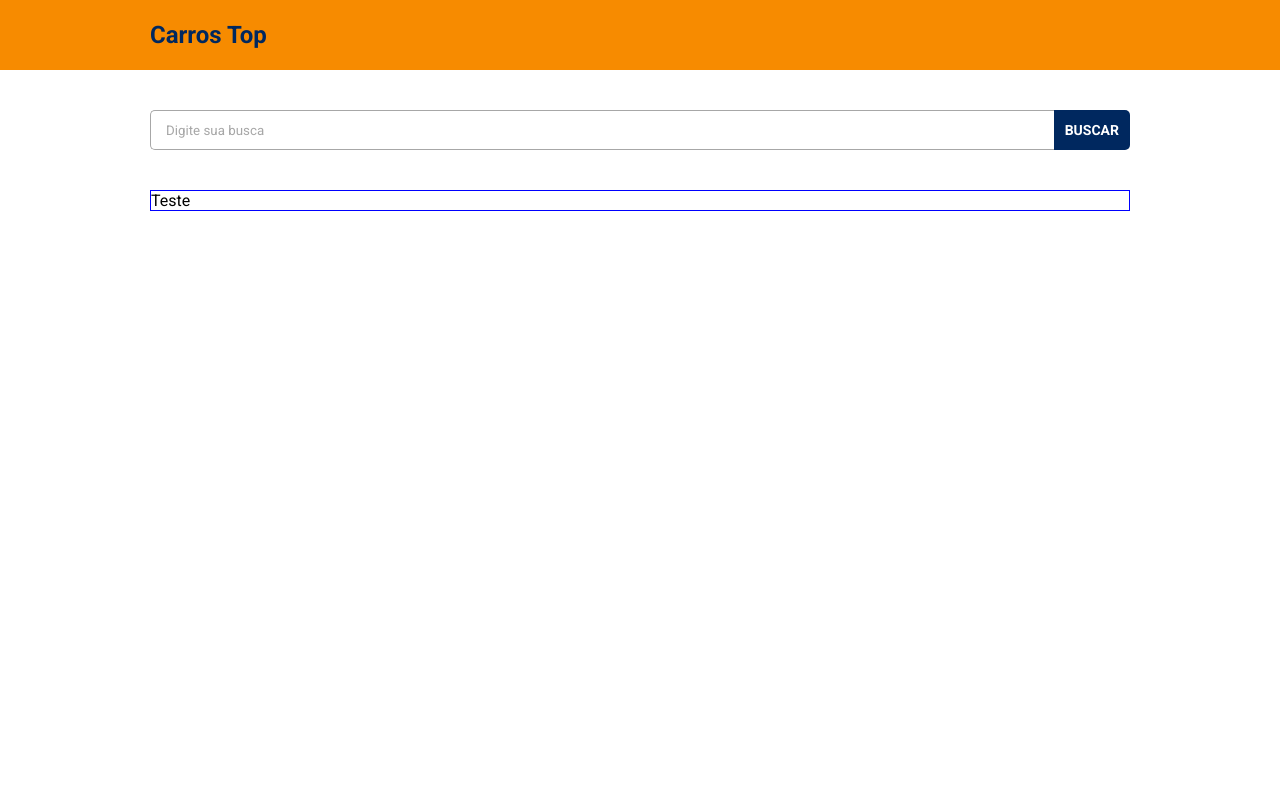
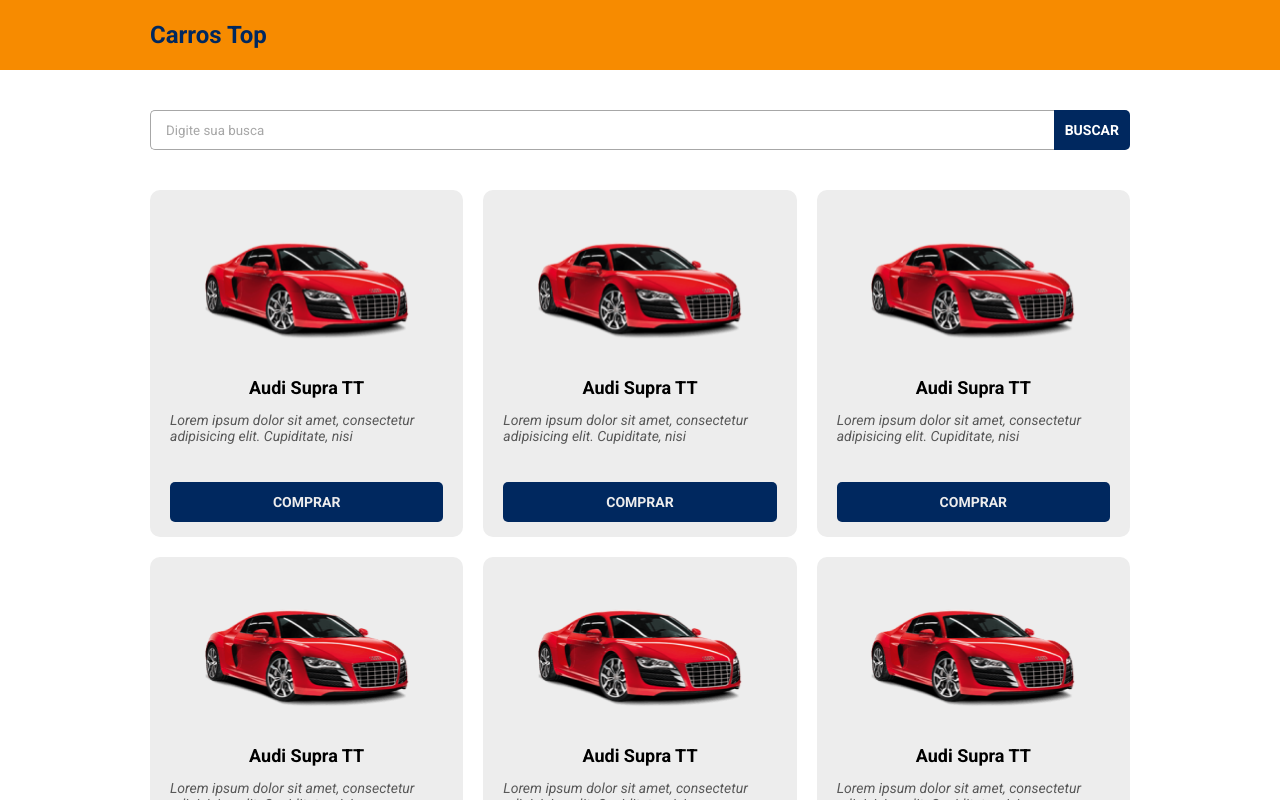
Before and after one commit to Ital023/CarrosTop, a React (Vite) app: page / in a window 1280 px wide. Shown: the top 800 px of the page. Built offline with nearby package versions, Linux system fonts and the light colour scheme.

Commit message:
feat: Catalog cards

```diff
--- /dev/null
+++ b/src/components/Button/index.tsx
@@ -0,0 +1,7 @@
+import "./styles.css";
+
+export default function Button() {
+    return (
+        <div className="ct-button">Comprar</div>
+    );
+}
--- /dev/null
+++ b/src/components/Button/styles.css
@@ -0,0 +1,14 @@
+.ct-button{
+  height: 40px;
+  width: 100%;
+  background-color: var(--ct-color-bg-tertiary);
+  color: var(--ct-color-bg-quartenary);
+  font-size: 14px;
+  font-weight: 700;
+  text-transform: uppercase;
+  display: flex;
+  align-items: center;
+  justify-content: center;
+  cursor: pointer;
+  border-radius: 5px;
+}
--- a/src/components/Card/index.tsx
+++ b/src/components/Card/index.tsx
@@ -1,8 +1,14 @@
 import "./styles.css";
-
+import carImg from '../../assets/car.png'
+import Button from "../Button";
 
 export default function Card() {
     return (
-
+        <div className="ct-card">
+            <img src={carImg} alt="carro" />
+            <h3>Audi Supra TT</h3>
+            <p>Lorem ipsum dolor sit amet, consectetur adipisicing elit. Cupiditate, nisi</p>
+            <Button/>
+        </div>
     );
 }
--- a/src/components/Card/styles.css
+++ b/src/components/Card/styles.css
@@ -0,0 +1,26 @@
+.ct-card {
+  background-color: var(--ct-color-bg-quartenary);
+  display: flex;
+  flex-direction: column;
+  align-items: center;
+  border-radius: 10px;
+  padding: 15px 20px;
+}
+
+.ct-card img {
+  width: 220px;
+  margin-bottom: 8px;
+}
+
+.ct-card h3 {
+  font-size: 18px;
+  font-weight: 700;
+  margin-bottom: 14px;
+}
+
+.ct-card p {
+    font-size: 14px;
+    font-style: italic;
+    color: var(--ct-color-font-secondary);
+    margin-bottom: 38px;
+}
--- a/src/index.css
+++ b/src/index.css
@@ -4,13 +4,14 @@
   --ct-color-bg-primary: #fff;
   --ct-color-bg-secondary: #f78b00;
   --ct-color-bg-tertiary: #00285f;
+  --ct-color-bg-quartenary: #EDEDED;
+
 
   --ct-color-font-primary: #000;
   --ct-color-font-secondary: #585858;
   --ct-color-font-tertiary: #00285f;
   --ct-color-font-quartenary: #fff;
   --ct-color-font-placeholder: #a7a7a7;
-
 }
 
 * {
--- a/src/routes/Catalog/index.tsx
+++ b/src/routes/Catalog/index.tsx
@@ -1,28 +1,31 @@
-import './styles.css'
+import "./styles.css";
 import Header from "../../components/Header";
-import SearchBar from '../../components/SearchBar';
-
+import SearchBar from "../../components/SearchBar";
+import Card from "../../components/Card";
 
 export default function Catalog() {
   return (
     <>
       <Header />
       <main className="ct-catalog-main">
+        <section id="ct-catalog-section" className="ct-container">
+          <div className="ct-search-bar-container">
+            <SearchBar />
+          </div>
 
-        <section id="ct-catalog-section" className="ct-container">
-            <div className="ct-search-bar-container">
-                <SearchBar/>
-            </div>
+          <div className="ct-catalog-cards-container">
+            <Card/>
+            <Card/>
+            <Card/>
+            <Card/>
+            <Card/>
+            <Card/>
+            <Card/>
+            <Card/>
+            <Card/>
 
-
-            <div className="ct-catalog-cards-container">
-                <div>
-                    Teste
-                </div>
-
-            </div>
+          </div>
         </section>
-
       </main>
     </>
   );
--- a/src/routes/Catalog/styles.css
+++ b/src/routes/Catalog/styles.css
@@ -11,7 +11,9 @@
 }
 
 .ct-catalog-cards-container{
-    border: 1px solid blue;
+    display: grid;
+    grid-gap: 20px;
+    grid-template-columns: repeat(auto-fill, minmax(258px ,1fr));
 }
 
 @media (min-width: 576px){
```
Also changed, not shown: src/components/SearchBar/index.tsx (+8 -2 lines), src/components/SearchBar/styles.css (+3 -4 lines).
